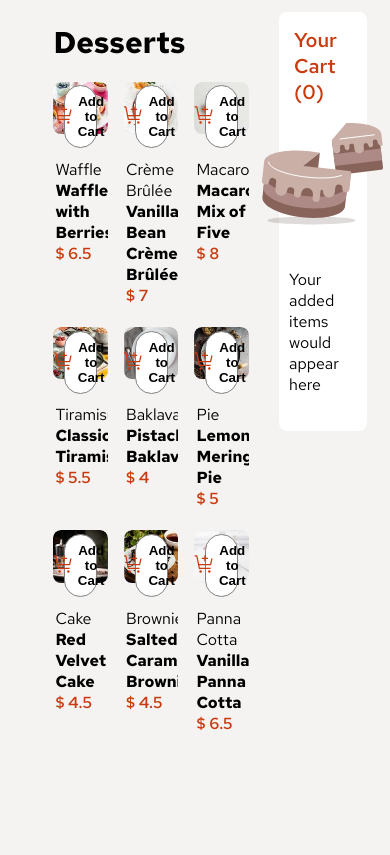
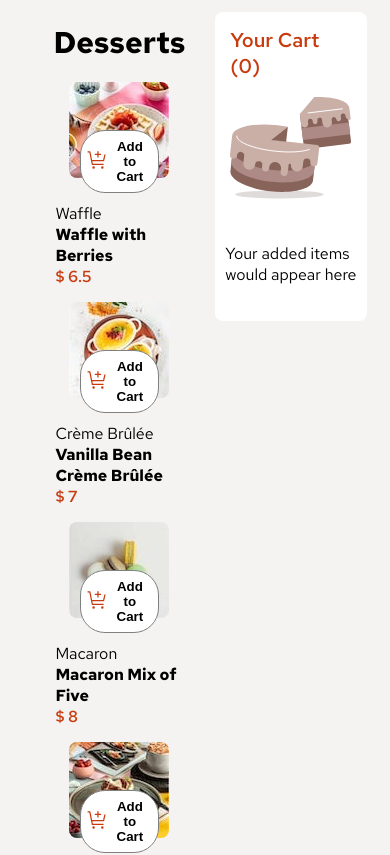
Before and after one commit to MarwanElZaher/product-list-with-cart, a React (Create React App) app: page / in a window 390 px wide. Shown: the top 855 px of the page. Built offline with nearby package versions, Linux system fonts and the light colour scheme.

Commit message:
style: product list responsive on mobile tablets and desktops

```diff
--- a/src/components/ProductList/style.css
+++ b/src/components/ProductList/style.css
@@ -11,3 +11,11 @@
   font-size: 30px;
   padding: 10px
 }
+
+@media only screen and (max-width: 768px) {
+  .products-container {
+      display: flex;
+      flex-direction: column;
+      gap: 10px;
+  }
+}
```
Also changed, not shown: src/components/ReusableButton/style.css (deleted).
